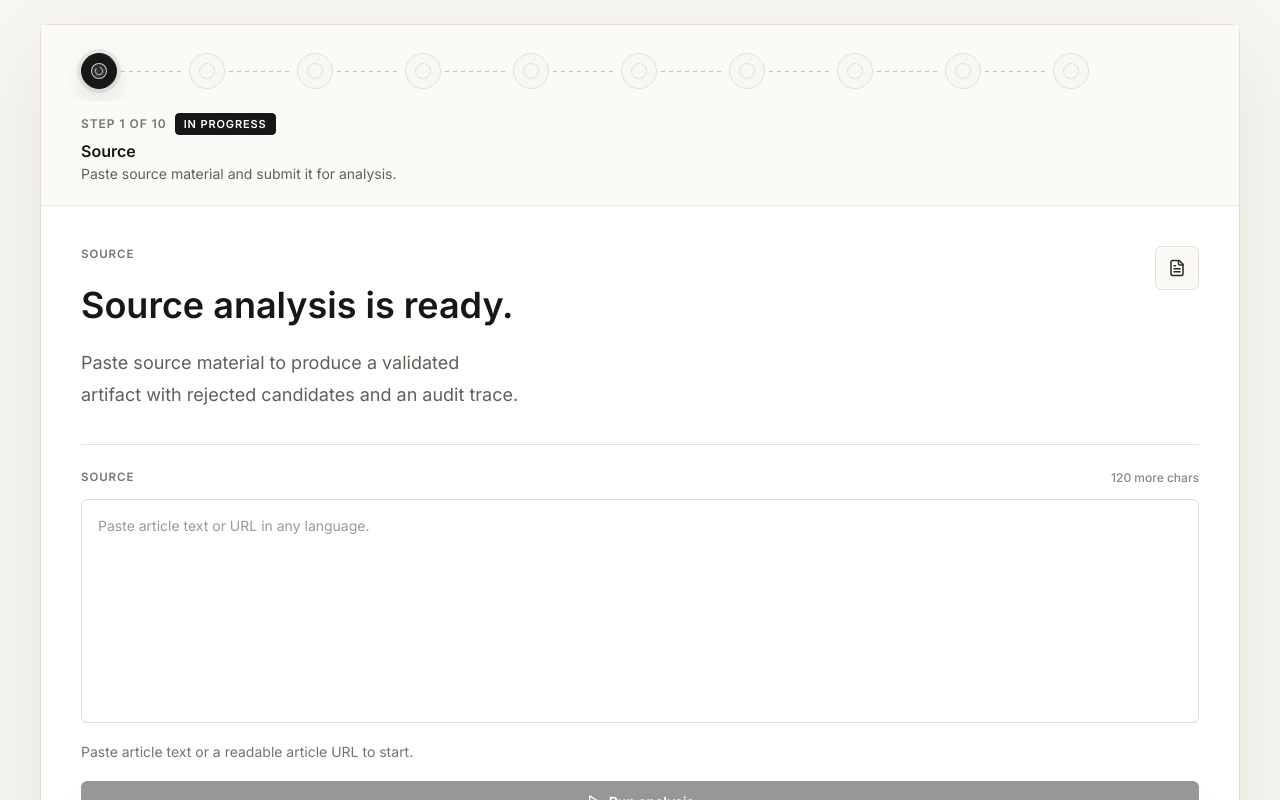
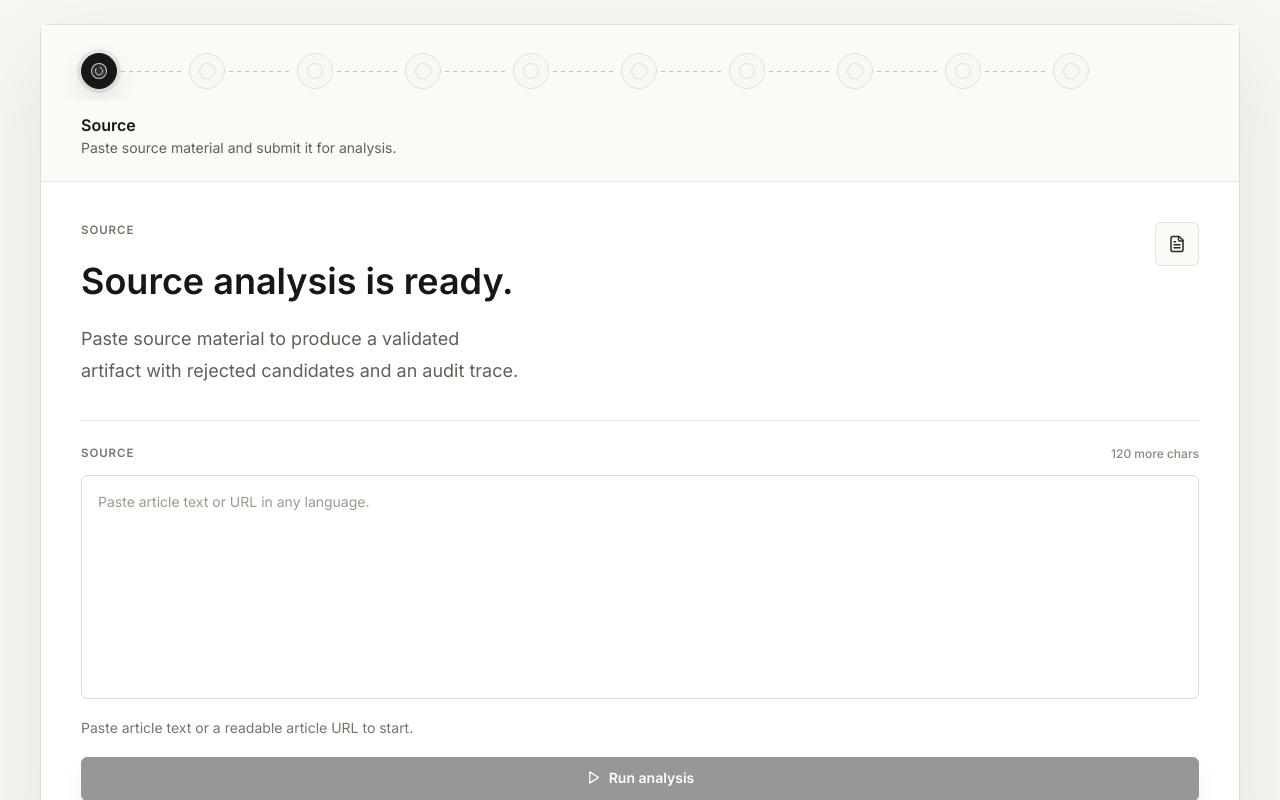
Before and after one commit to IFAKA/agorababel, a React (Vite) app: page / in a window 1280 px wide. Both pictures are taken after a click on the button "Analyze source". Built offline with nearby package versions, Linux system fonts and the light colour scheme.

Commit message:
Simplify processing stepper summary

```diff
--- a/src/app/components/ProcessingScreen.tsx
+++ b/src/app/components/ProcessingScreen.tsx
@@ -462,17 +462,9 @@ function ProgressRail({
         </ol>
       </div>
       {selectedStep && (
-        <div className="mt-3 grid min-h-[4.75rem] gap-2 sm:grid-cols-[minmax(0,1fr)_auto] sm:items-start">
+        <div className="mt-3 grid min-h-[3.25rem] gap-2 sm:grid-cols-[minmax(0,1fr)_auto] sm:items-start">
           <div className="min-w-0">
-            <div className="flex flex-wrap items-center gap-2">
-              <span className="text-xs font-semibold uppercase leading-4 tracking-[0.08em] text-[#77746B]">
-                Step {selectedIndex + 1} of {steps.length}
-              </span>
-              <span className={`rounded-sm border px-2 py-0.5 text-[11px] font-semibold uppercase leading-4 tracking-[0.08em] ${progressStatusClassName(selectedStep.status)}`}>
-                {progressStatusLabel(selectedStep.status)}
-              </span>
-            </div>
-            <div className="mt-1 truncate text-base font-semibold leading-6 text-[#171717]">{selectedStep.label}</div>
+            <div className="truncate text-base font-semibold leading-6 text-[#171717]">{selectedStep.label}</div>
             <p className="mt-0.5 line-clamp-2 max-w-3xl text-sm leading-5 text-[#625F57]">{selectedStep.description}</p>
           </div>
         </div>
@@ -489,20 +481,6 @@ function ProgressRail({
       )}
     </nav>
   );
-}
-
-function progressStatusLabel(status: PipelineStepStatus): string {
-  if (status === 'complete') return 'Complete';
-  if (status === 'running') return 'In progress';
-  if (status === 'failed') return 'Needs attention';
-  return 'Queued';
-}
-
-function progressStatusClassName(status: PipelineStepStatus): string {
-  if (status === 'complete') return 'border-[#CFC8BA] bg-white text-[#171717]';
-  if (status === 'running') return 'border-[#171717] bg-[#171717] text-white';
-  if (status === 'failed') return 'border-[#B86A5C] bg-[#FFF9F5] text-[#8C3D32]';
-  return 'border-[#D8D3C8] bg-[#F7F6F1] text-[#77746B]';
 }
 
 function StepConnector({
```
